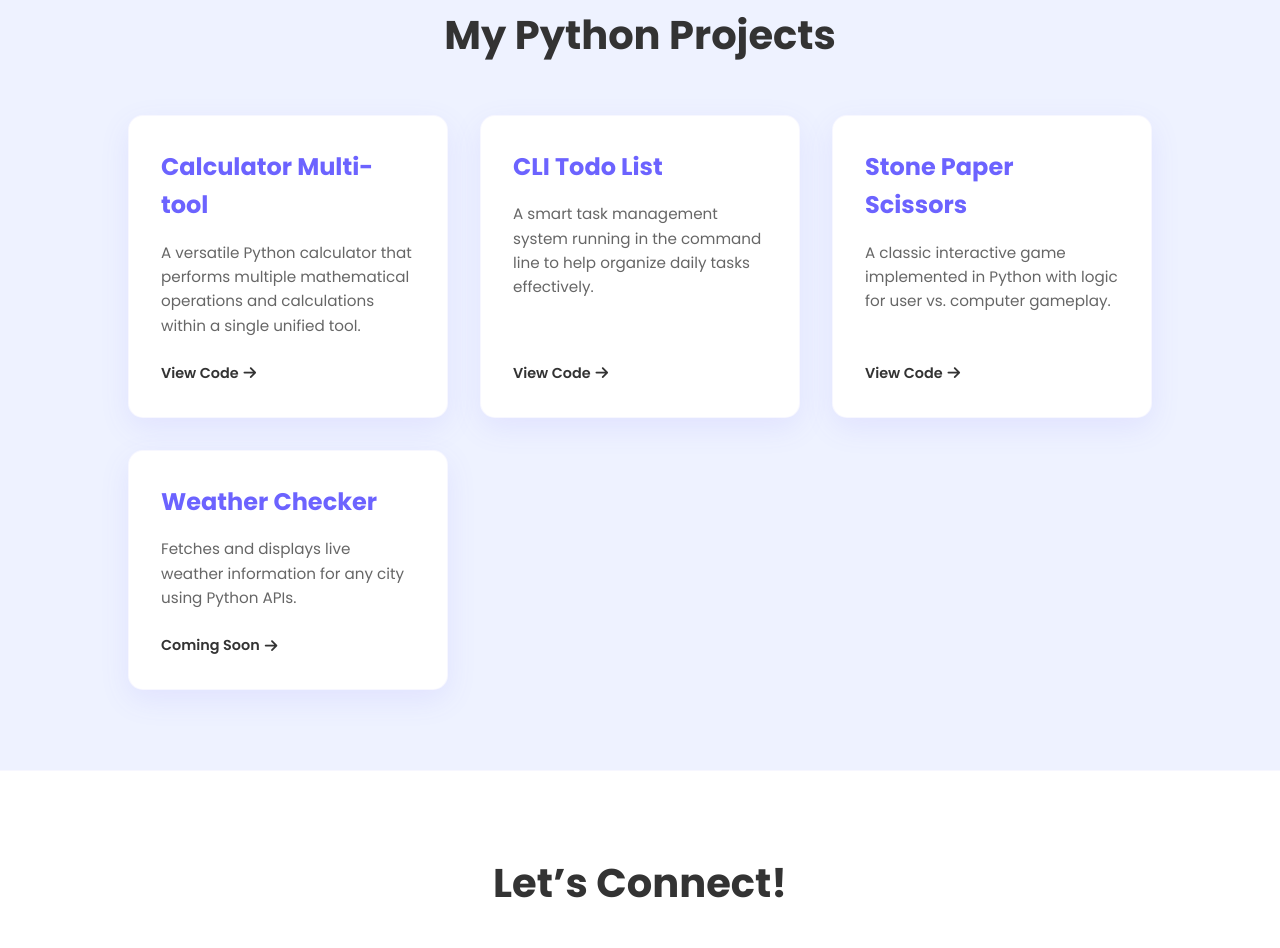
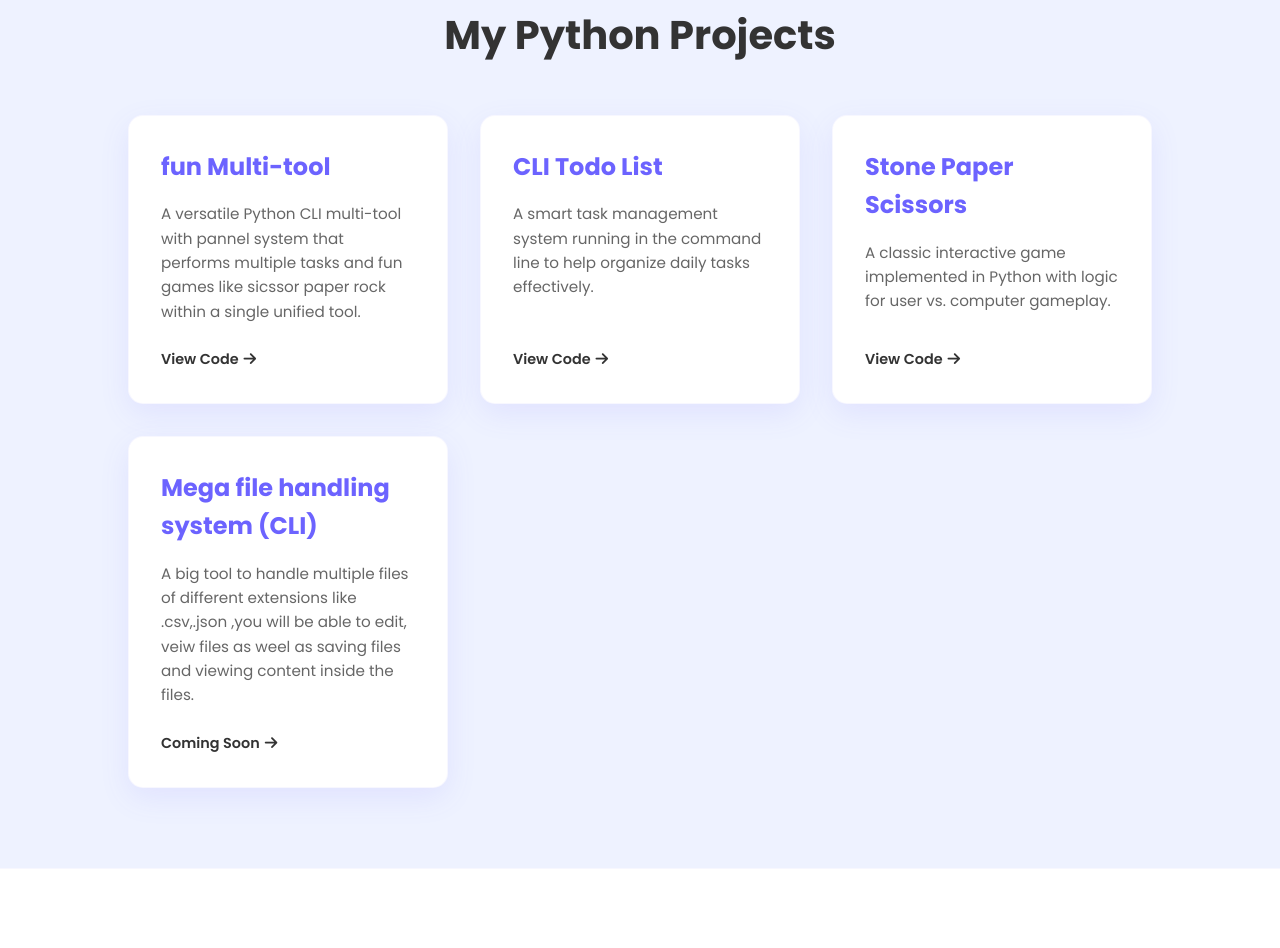
Before and after one commit to python-boy-program/Portfolio-, a plain HTML site: page index.html in a window 1280 px wide. Shown: the part 877-1825 px from the top of the page. Drawn offline with Linux system fonts and the light colour scheme.

Commit message:
Update project details in index.html

```diff
--- a/index.html
+++ b/index.html
@@ -399,9 +399,9 @@
         // set 'isUpcoming: true' if you don't have a link yet.
         const projectsData = [
             {
-                name: "Calculator Multi-tool",
-                description: "A versatile Python calculator that performs multiple mathematical operations and calculations within a single unified tool.",
-                link: "https://pastebin.com/4NRAkkjP",
+                name: "fun Multi-tool",
+                description: "A versatile Python CLI multi-tool with pannel system that performs multiple tasks and fun games like sicssor paper rock within a single unified tool.",
+                link: "https://pastebin.com/578vtRzv",
                 isUpcoming: false
             },
             {
@@ -418,8 +418,8 @@
             },
             // Example of an upcoming project
             {
-                 name: "Weather Checker",
-                 description: "Fetches and displays live weather information for any city using Python APIs.",
+                 name: "Mega file handling system (CLI)",
+                 description: "A big tool to handle multiple files of different extensions like .csv,.json ,you will be able to edit, veiw files as weel as saving files and viewing content inside the files.",
                  link: "#",
                  isUpcoming: true
             }
```
